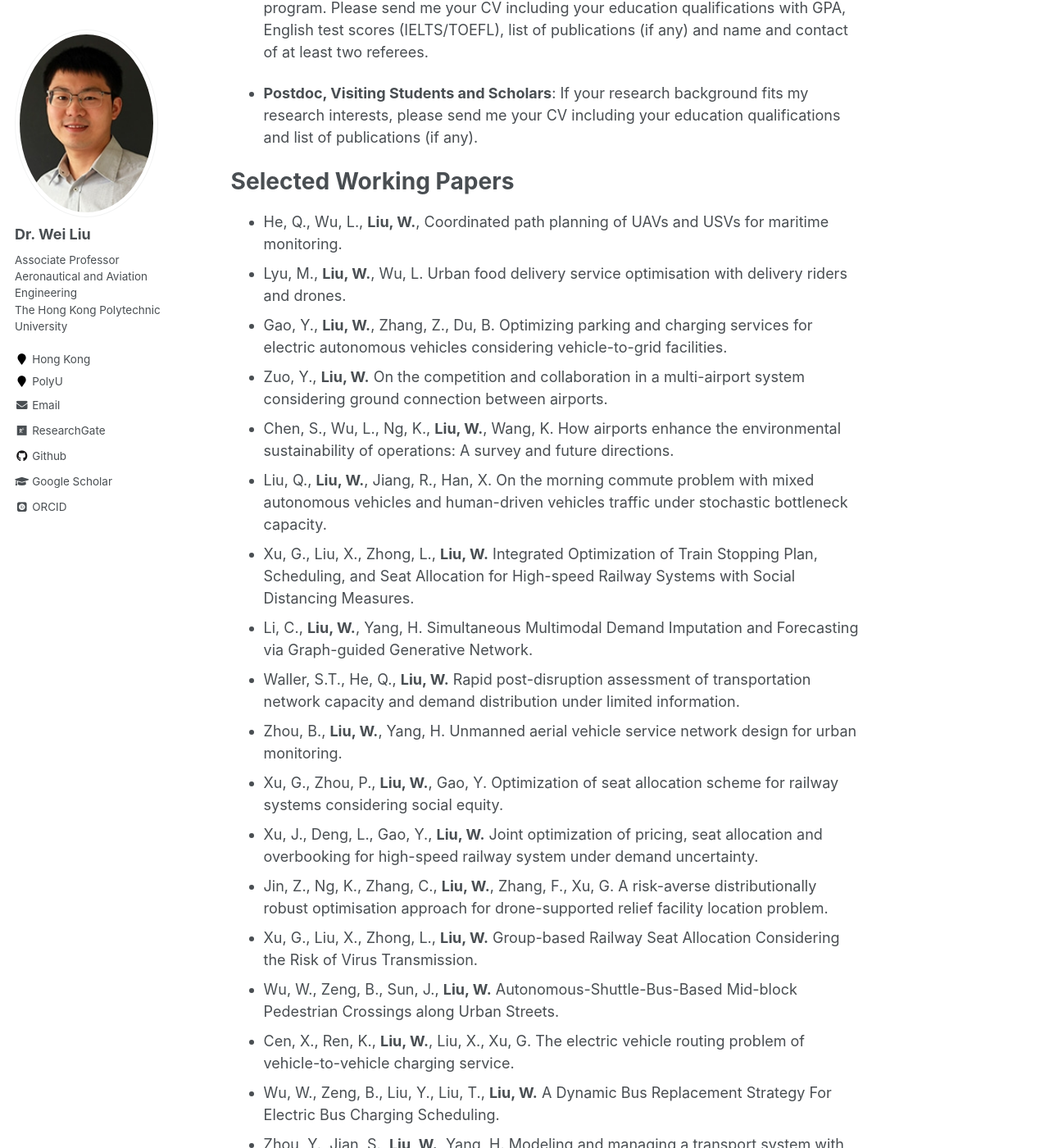
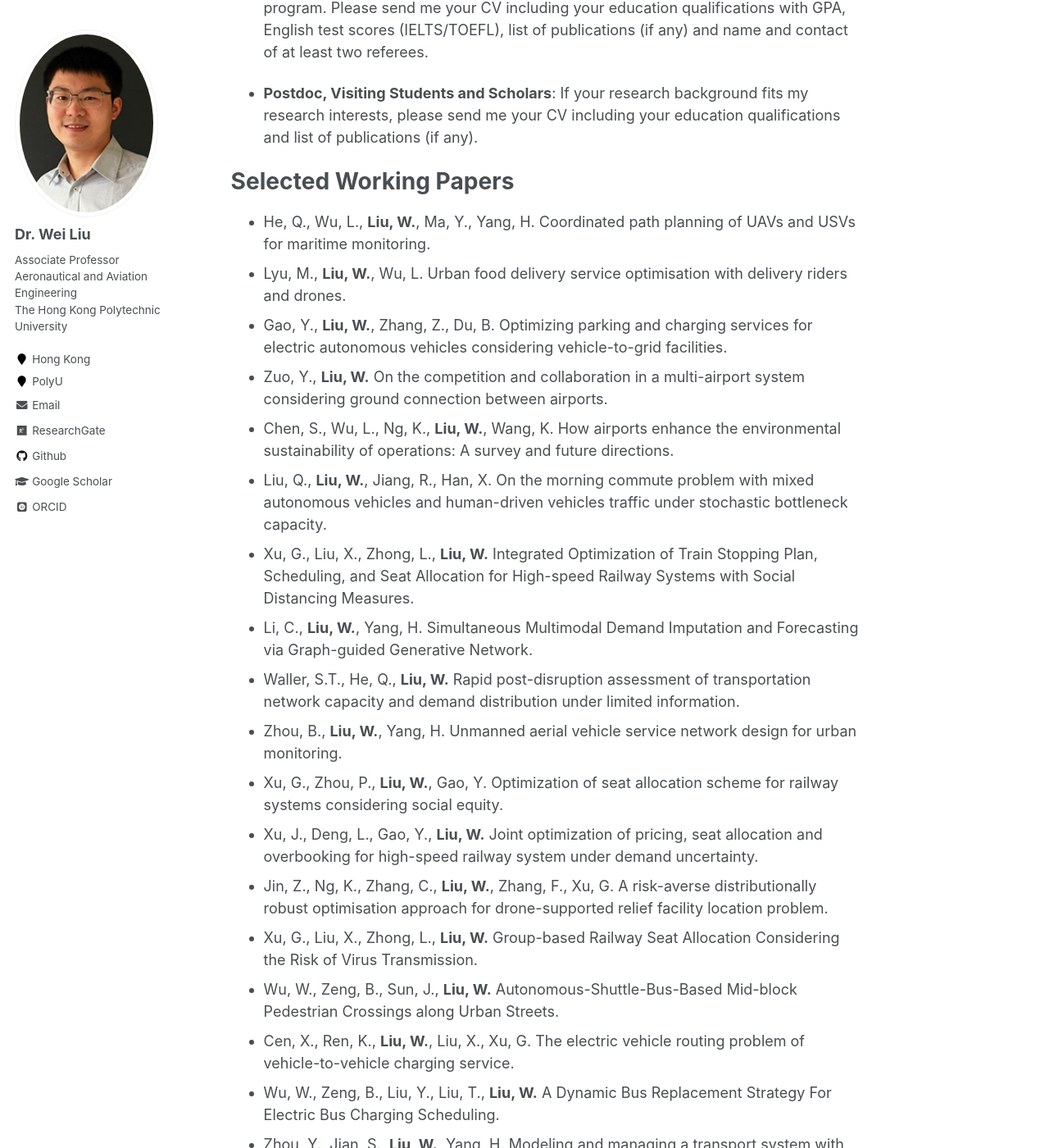
Before and after one commit to weiliu2016/weiliu2016.github.io, a Jekyll site: the page built from _pages/about.md, in a window 1280 px wide and 1400 px high, scrolled down 2150 px. Shown: the whole window at 82% size. Built offline with Jekyll 4.4.1, drawn with Linux system fonts in a browser that asks for light colours; some web fonts are replaced; some of the changed text lies outside the part shown.

Commit message:
Update about.md

```diff
--- a/_pages/about.md
+++ b/_pages/about.md
@@ -60,7 +60,7 @@ PhD Positions and Academic Visitors
 
 Selected Working Papers
 ======
-- He, Q., Wu, L., **Liu, W.**, Coordinated path planning of UAVs and USVs for maritime monitoring.
+- He, Q., Wu, L., **Liu, W.**, Ma, Y., Yang, H. Coordinated path planning of UAVs and USVs for maritime monitoring.
 - Lyu, M., **Liu, W.**, Wu, L. Urban food delivery service optimisation with delivery riders and drones.
 - Gao, Y., **Liu, W.**, Zhang, Z., Du, B. Optimizing parking and charging services for electric autonomous vehicles considering vehicle-to-grid facilities.
 - Zuo, Y., **Liu, W.** On the competition and collaboration in a multi-airport system considering ground connection between airports.
```
Also changed, not shown: other parts of _pages/about.md (+0 -1 lines).
